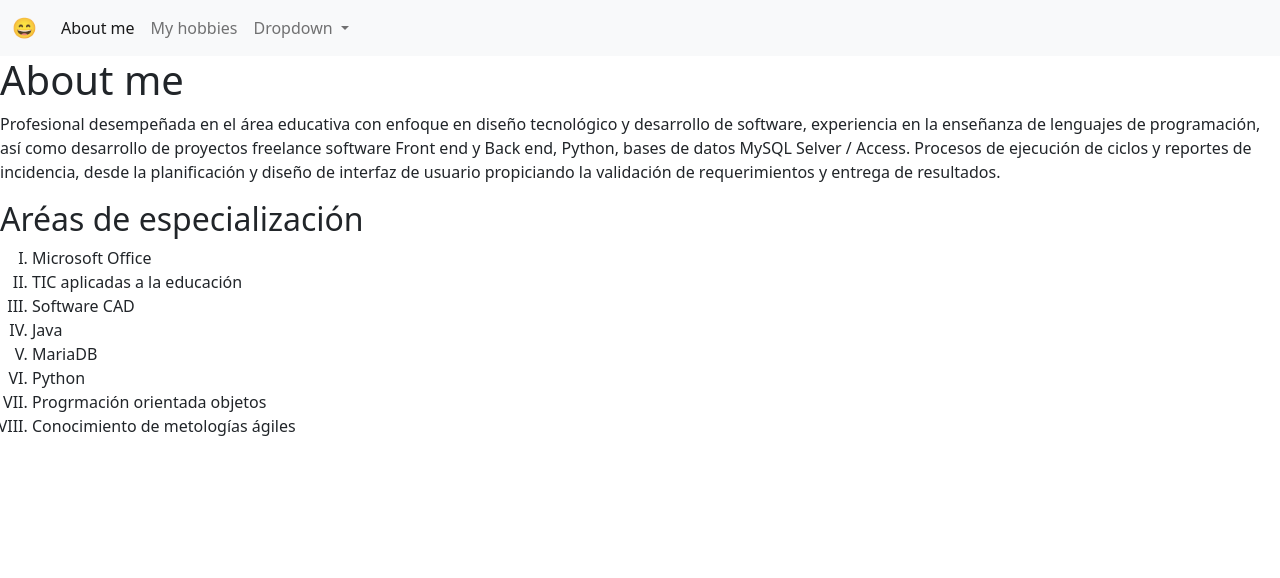
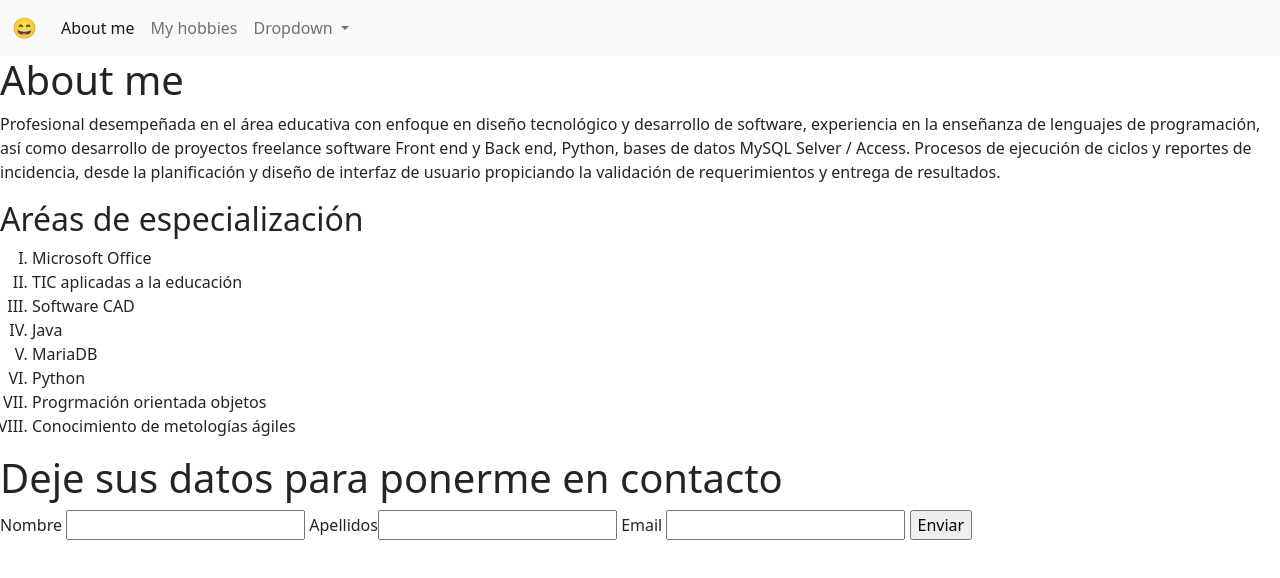
Before and after one commit to fernandasandoTKD/bit01html, a plain HTML site: page index.html in a window 1280 px wide. Drawn offline with nearby package versions, Linux system fonts and the light colour scheme.

Commit message:
Ultimos cambios

```diff
--- a/index.html
+++ b/index.html
@@ -78,6 +78,17 @@
 
             </article>
         </section>
+
+        <section id="contac">
+          <h1>Deje sus datos para ponerme en contacto</h1>
+          <form action="">
+            <label for="nom"> Nombre</label> <input type="text" class="text">
+            <label for="apellido">Apellidos</label><input type="text" class="text">
+            <label for="email">Email</label> <input type="email" name="" id="">
+            <input type="button" value="Enviar">
+          </form>
+
+        </section>
     </main>
 
 </body>
```
Also changed, not shown: pucca.gif (added).
